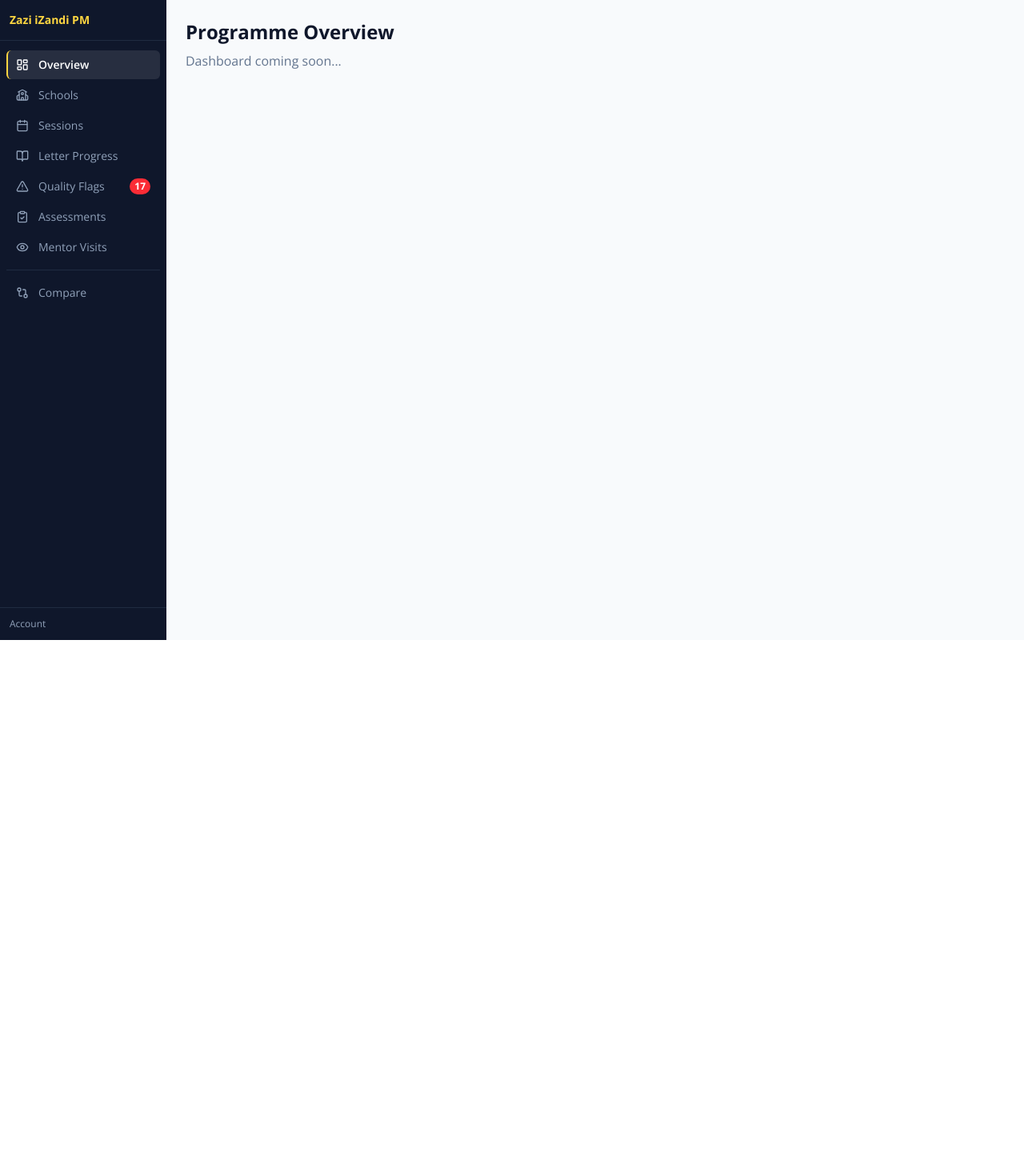
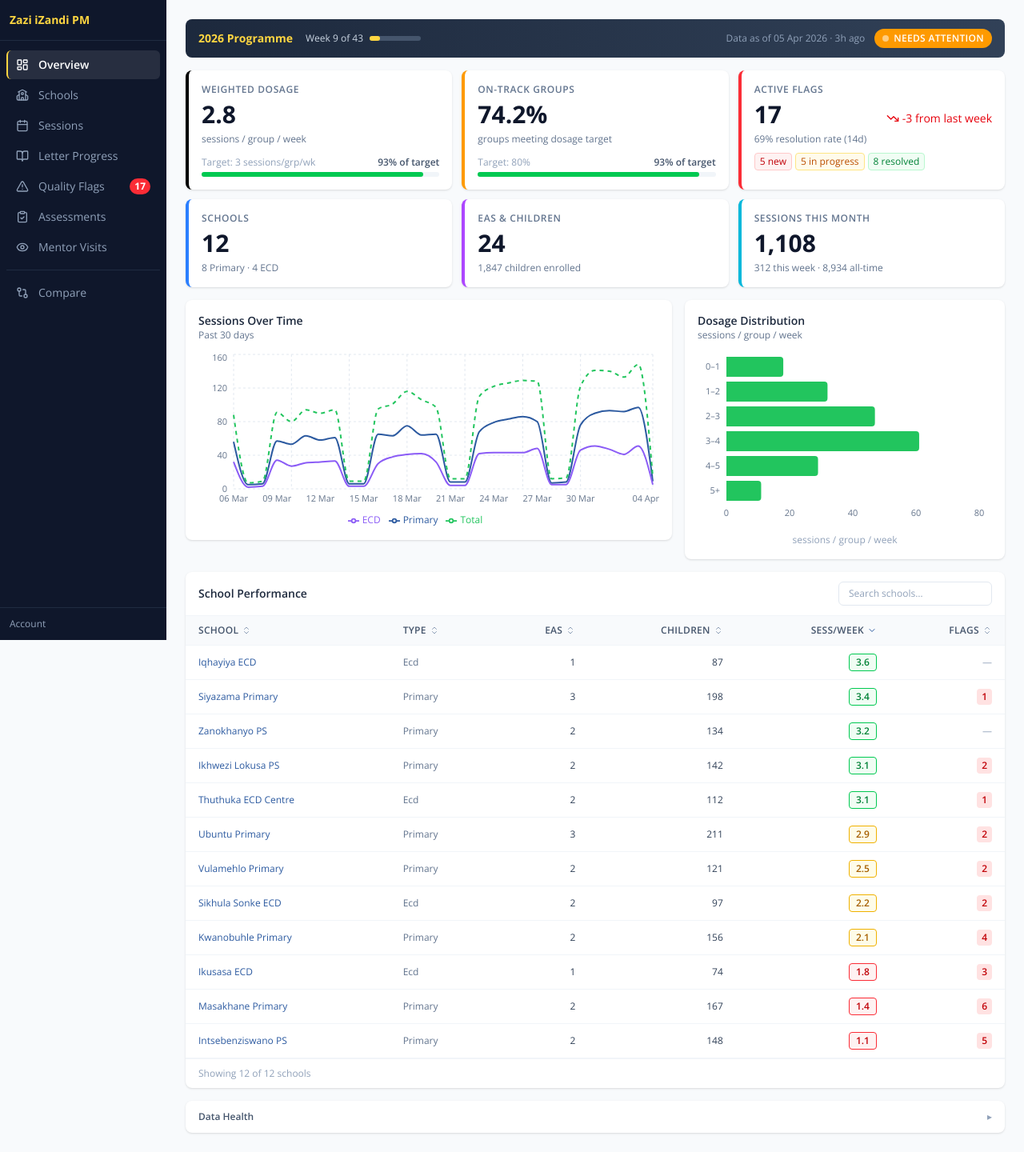
Before and after one commit to JimMcKeown17/zazi-izandi-nextjs, a Next.js app: page /pm in a window 1280 px wide. Shown: the whole page at 80% size. Before the commit the page ends 800 px from the top, so only its background shows below. Built offline with nearby package versions, Linux system fonts and the light colour scheme.

Commit message:
feat(pm): build /pm overview page with context bar, KPIs, charts, and table

```diff
--- a/app/pm/page.tsx
+++ b/app/pm/page.tsx
@@ -1,8 +1,77 @@
-export default function PMOverviewPage() {
+import { getProgrammeOverview, getSchoolPerformanceRows } from "@/lib/pm/api";
+import { ProgrammeContextBar } from "@/components/pm/layout/programme-context-bar";
+import { OverviewKPIs } from "@/components/pm/overview/overview-kpis";
+import { SessionsChart } from "@/components/pm/overview/sessions-chart";
+import { DosageDistribution } from "@/components/pm/overview/dosage-distribution";
+import { SchoolTable } from "@/components/pm/overview/school-table";
+
+export default async function PMOverviewPage() {
+  const [overview, schools] = await Promise.all([
+    getProgrammeOverview(),
+    getSchoolPerformanceRows(),
+  ]);
+
+  const { data_health } = overview;
+  const lastSyncDate = new Date(data_health.last_sync).toLocaleDateString("en-ZA", {
+    day: "numeric",
+    month: "short",
+    year: "numeric",
+    hour: "2-digit",
+    minute: "2-digit",
+  });
+
   return (
-    <div className="max-w-7xl mx-auto">
-      <h1 className="text-2xl font-bold text-slate-900">Programme Overview</h1>
-      <p className="text-slate-500 mt-2">Dashboard coming soon...</p>
+    <div className="max-w-7xl mx-auto space-y-4">
+      {/* Layer 0: Programme context bar */}
+      <ProgrammeContextBar data={overview} />
+
+      {/* Layer 1: KPI cards */}
+      <OverviewKPIs data={overview} />
+
+      {/* Layer 2: Charts — 5:3 ratio on lg */}
+      <div className="grid grid-cols-1 lg:grid-cols-5 gap-4">
+        <div className="lg:col-span-3">
+          <SessionsChart data={overview.sessions_time_series} />
+        </div>
+        <div className="lg:col-span-2">
+          <DosageDistribution data={overview.dosage_distribution} />
+        </div>
+      </div>
+
+      {/* Layer 3: School performance table */}
+      <SchoolTable schools={schools} />
+
+      {/* Layer 4: Data health panel */}
+      <details className="bg-white rounded-lg shadow-sm text-xs">
+        <summary className="px-4 py-3 font-semibold text-slate-600 cursor-pointer select-none list-none flex items-center justify-between">
+          <span>Data Health</span>
+          <span className="text-slate-400 font-normal">▸</span>
+        </summary>
+        <div className="px-4 pb-4 pt-2 border-t border-slate-100">
+          <div className="grid grid-cols-3 gap-4">
+            <div>
+              <p className="text-slate-400 uppercase tracking-wide mb-0.5">Freshness</p>
+              <p className="text-slate-800 font-semibold">
+                {data_health.freshness_hours < 1
+                  ? "< 1h ago"
+                  : data_health.freshness_hours < 24
+                  ? `${Math.round(data_health.freshness_hours)}h ago`
+                  : `${Math.round(data_health.freshness_hours / 24)}d ago`}
+              </p>
+            </div>
+            <div>
+              <p className="text-slate-400 uppercase tracking-wide mb-0.5">Last Sync</p>
+              <p className="text-slate-800 font-semibold">{lastSyncDate}</p>
+            </div>
+            <div>
+              <p className="text-slate-400 uppercase tracking-wide mb-0.5">Join Match Rate</p>
+              <p className="text-slate-800 font-semibold">
+                {Math.round(data_health.join_match_rate * 100)}%
+              </p>
+            </div>
+          </div>
+        </div>
+      </details>
     </div>
   );
 }
```
